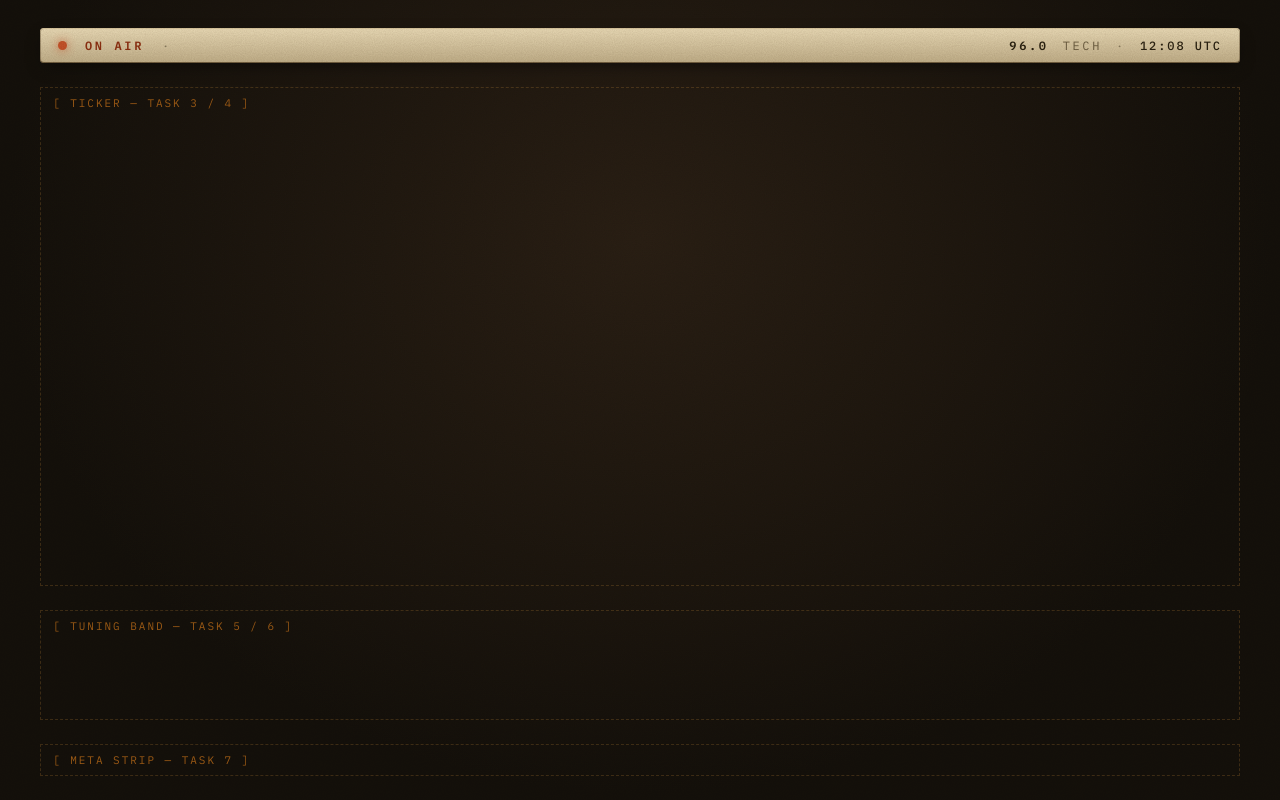
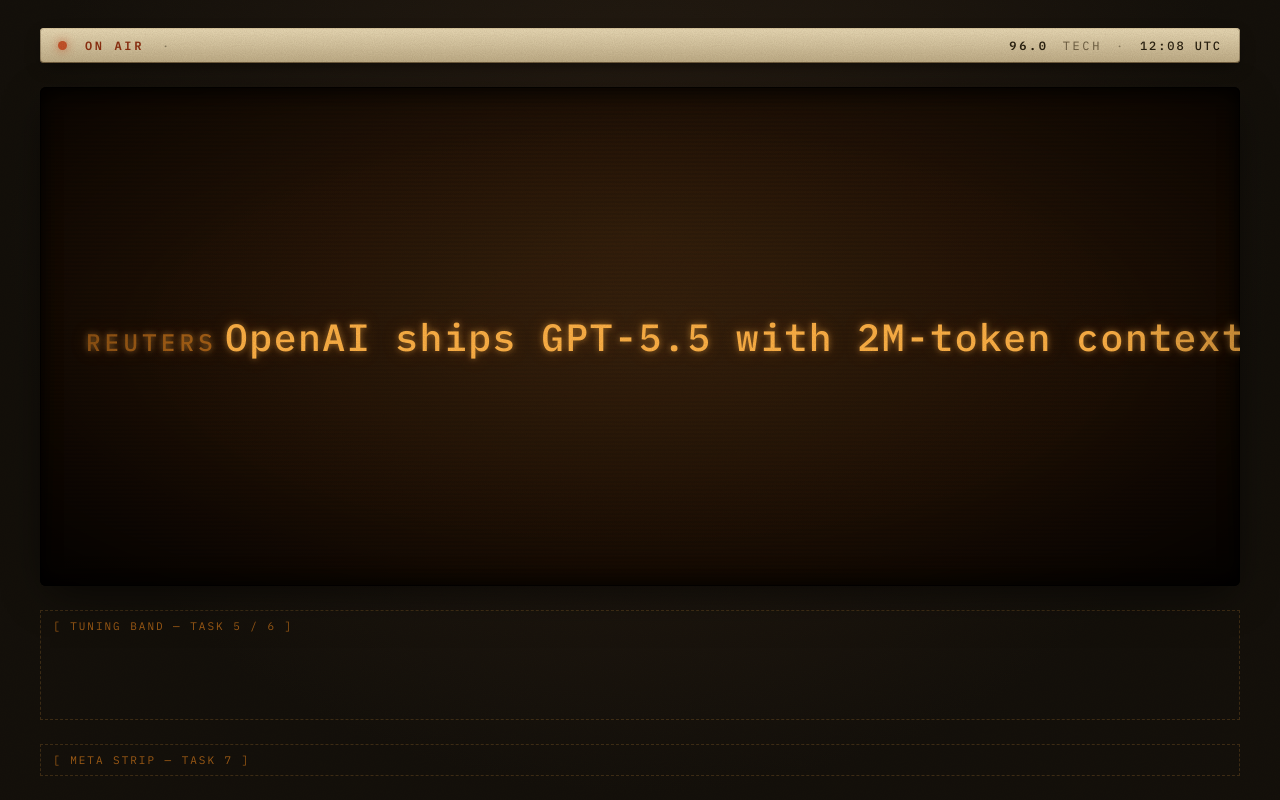
Before and after one commit to catarinaniny/personalized-radio-station, a plain HTML site: page index.html in a window 1280 px wide. Drawn offline with Linux system fonts and the light colour scheme.

Commit message:
feat(radio): add amber CRT ticker panel with scan lines and glow

```diff
--- a/index.html
+++ b/index.html
@@ -76,8 +76,8 @@
   margin: 0 auto;
 }
 
-/* Shared placeholder (still used by ticker / band / meta until their tasks) */
-.ticker, .band, .meta {
+/* Shared placeholder (still used by band / meta until their tasks) */
+.band, .meta {
   border: 1px dashed rgba(255,179,71,0.18);
   min-height: 32px;
   color: var(--crt-amber-dim);
@@ -86,8 +86,82 @@
   text-transform: uppercase;
   padding: 8px 12px;
 }
-.ticker { min-height: 200px; }
-.band   { min-height: 110px; }
+.band { min-height: 110px; }
+
+/* Ticker — amber CRT panel */
+.ticker {
+  position: relative;
+  border-radius: 6px;
+  padding: 0;
+  overflow: hidden;
+  background:
+    radial-gradient(ellipse at 50% 30%, var(--crt-bg-2) 0%, var(--crt-bg) 65%, #0a0502 100%);
+  box-shadow:
+    inset 0 0 0 1px rgba(0,0,0,0.65),
+    inset 0 6px 20px rgba(0,0,0,0.7),
+    inset 0 -6px 20px rgba(0,0,0,0.6),
+    0 12px 40px -10px rgba(0,0,0,0.7);
+  display: flex;
+  align-items: center;
+  min-height: 200px;
+}
+/* Scan lines */
+.ticker::before {
+  content: "";
+  position: absolute; inset: 0;
+  pointer-events: none;
+  background: repeating-linear-gradient(
+    180deg,
+    rgba(0,0,0,0.0) 0px,
+    rgba(0,0,0,0.0) 2px,
+    rgba(0,0,0,0.22) 3px,
+    rgba(0,0,0,0.0) 4px
+  );
+  mix-blend-mode: multiply;
+}
+/* Vignette + amber glow halo */
+.ticker::after {
+  content: "";
+  position: absolute; inset: 0;
+  pointer-events: none;
+  background:
+    radial-gradient(ellipse at 50% 50%, rgba(255,179,71,0.08), transparent 60%),
+    radial-gradient(ellipse at 50% 50%, transparent 55%, rgba(0,0,0,0.55) 100%);
+}
+
+.ticker-track {
+  white-space: nowrap;
+  font-size: 38px;
+  line-height: 1;
+  font-weight: 500;
+  color: var(--crt-amber);
+  text-shadow:
+    0 0 6px rgba(255,179,71,0.55),
+    0 0 18px rgba(255,140,40,0.25);
+  padding: 0 32px;
+  letter-spacing: 0.04em;
+  will-change: transform;
+}
+.ticker-track .src {
+  color: var(--crt-amber-dim);
+  font-size: 24px;
+  margin-left: 14px;
+  margin-right: 8px;
+  letter-spacing: 0.18em;
+  text-transform: uppercase;
+}
+.ticker-track .age {
+  color: var(--crt-amber-dim);
+  font-size: 22px;
+  letter-spacing: 0.18em;
+  text-transform: uppercase;
+  opacity: 0.75;
+}
+.ticker-track .gap {
+  color: var(--crt-amber-dim);
+  margin: 0 22px;
+  opacity: 0.6;
+}
 
 /* Status bar */
 .status {
@@ -150,7 +224,13 @@
         <span class="clock" id="status-clock">00:00 UTC</span>
       </span>
     </header>
-    <section class="ticker">[ ticker — task 3 / 4 ]</section>
+    <section class="ticker" aria-label="Now broadcasting">
+      <div class="ticker-track" id="ticker-track">
+        <span class="src">Reuters</span>OpenAI ships GPT-5.5 with 2M-token context<span class="age"> · 14m</span>
+        <span class="gap">·</span>
+        <span class="src">AP</span>Apple unveils on-device agent runtime at WWDC<span class="age"> · 1h</span>
+      </div>
+    </section>
     <section class="band">[ tuning band — task 5 / 6 ]</section>
     <footer class="meta">[ meta strip — task 7 ]</footer>
   </main>
```
